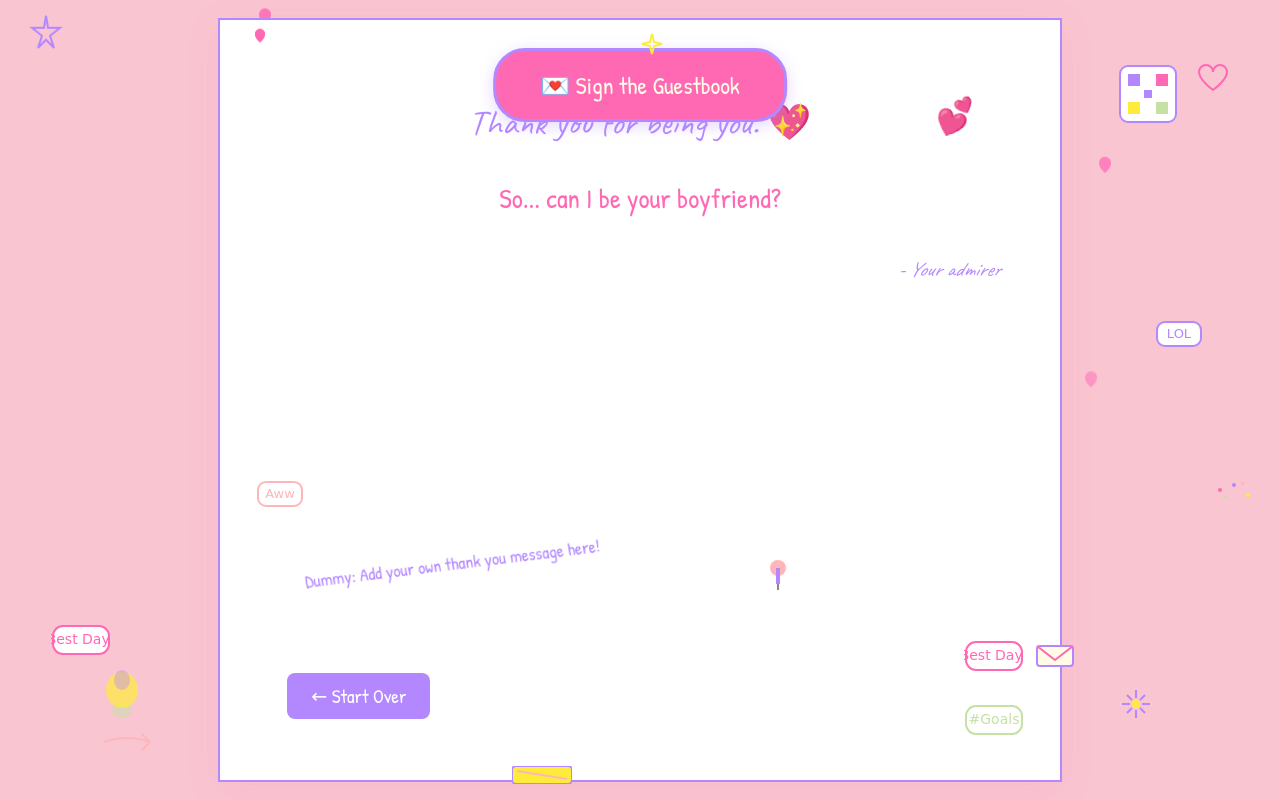
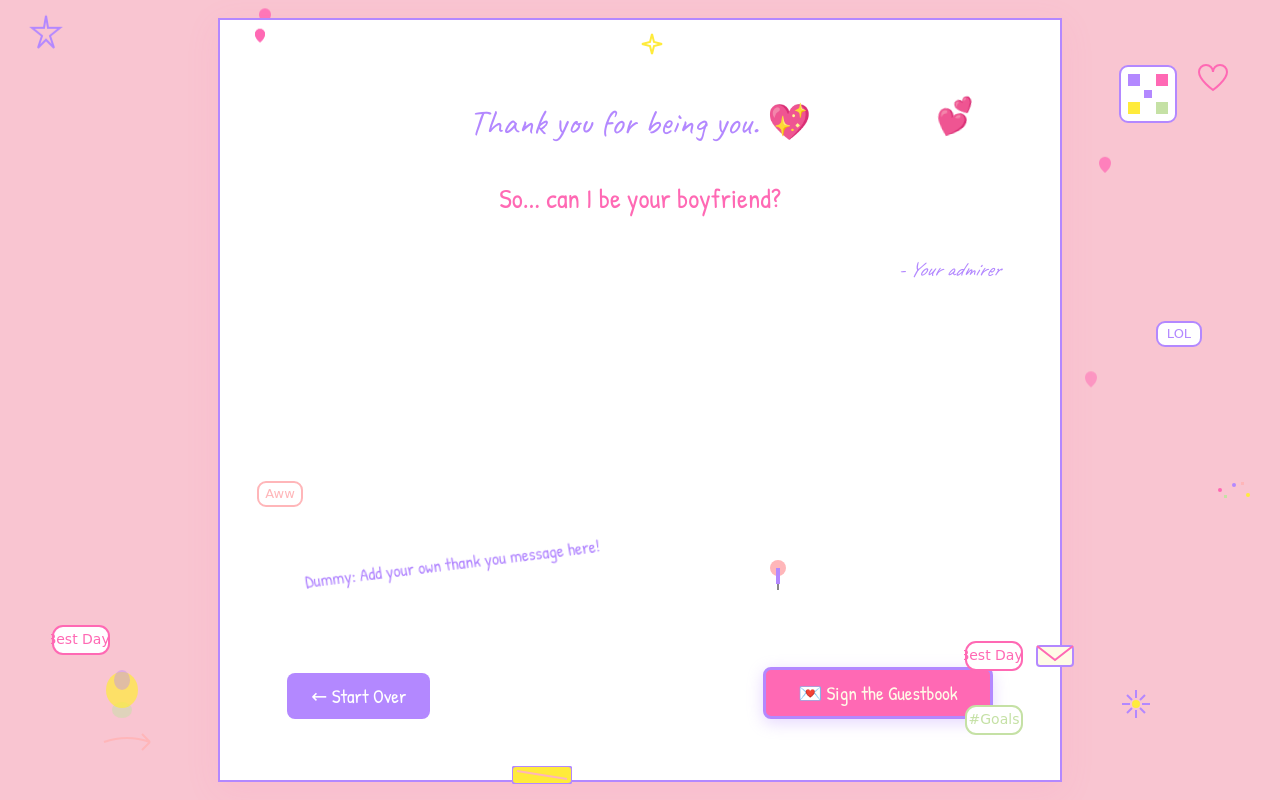
Before and after one commit to tatendacodespace/Scrapbook, a plain HTML site: page pages/final.html in a window 1280 px wide. Drawn offline with Linux system fonts and the light colour scheme.

Commit message:
Refactor guestbook button positioning for improved visibility and accessibility

```diff
--- a/pages/final.html
+++ b/pages/final.html
@@ -42,8 +42,7 @@
         <div style="position: absolute; left: 10%; top: 70%; font-family: 'Patrick Hand', cursive; color: #b388ff; font-size: 1.1em; transform: rotate(-7deg);">Dummy: Add your own thank you message here!</div>
         <div style="position: absolute; right: 10%; top: 10%; font-family: 'Caveat', cursive; color: #fffbe7; font-size: 2em; transform: rotate(-10deg);">💕</div>
         <a href="cover.html" class="next-btn" style="position: absolute; left: 8%; bottom: 8%; font-family: 'Patrick Hand', cursive; font-size: 1.2em; background: #b388ff; color: #fff; border-radius: 8px; padding: 10px 24px; text-decoration: none;">&#8592; Start Over</a>
-        <!-- Sign the Guestbook Button (more visible) -->
-        <a href="guestbook.html" style="position:fixed; top: 6vh; left: 50%; transform: translateX(-50%); background: #ff69b4; color: #fffbe7; font-family: 'Patrick Hand', cursive; font-size: 1.5em; padding: 18px 44px; border-radius: 32px; box-shadow: 0 4px 16px #b388ff55; text-decoration: none; z-index: 200; border: 3px solid #b388ff; transition: background 0.2s, color 0.2s;">💌 Sign the Guestbook</a>
+        <a href="guestbook.html" style="position: absolute; right: 8%; bottom: 8%; font-family: 'Patrick Hand', cursive; font-size: 1.2em; background: #ff69b4; color: #fffbe7; border-radius: 8px; padding: 10px 32px; text-decoration: none; box-shadow: 0 4px 16px #b388ff55; border: 3px solid #b388ff; transition: background 0.2s, color 0.2s; z-index: 10;">💌 Sign the Guestbook</a>
     </div>
     <script>
         // Floating hearts
```
